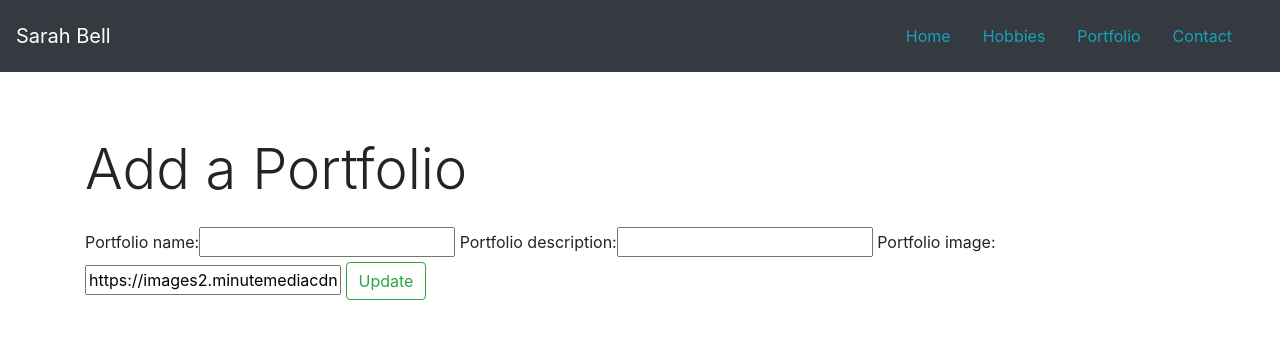
After one commit to sarbell/CS3620_Portfolio, a Django app: page /home/add in a window 1280 px wide. The commit adds this page. Shown: the top 347 px of the page. Run offline with Django 3.2, Linux system fonts and the light colour scheme; a user stored in the database is signed in; some libraries are stand-ins or nearby versions.

Commit message:
coding challenge 6

```diff
--- a/portfolio/PortfolioDatabase/admin.py
+++ b/portfolio/PortfolioDatabase/admin.py
@@ -1,7 +1,8 @@
 from django.contrib import admin
-from .models import Hobbies, Portfolio
+from .models import Hobbies, Portfolio, Contact
 
 # Register your models here.
 
 admin.site.register(Hobbies)
 admin.site.register(Portfolio)
+admin.site.register(Contact)
--- /dev/null
+++ b/portfolio/PortfolioDatabase/forms.py
@@ -0,0 +1,27 @@
+from django import forms
+from .models import Contact, Portfolio
+from django.contrib.auth.models import User
+from django.contrib.auth.forms import UserCreationForm
+
+class ContactForm(forms.ModelForm):
+    name = forms.CharField()
+    email = forms.EmailField()
+    message = forms.CharField()
+
+    class Meta:
+        model = Contact
+        fields = ['name', 'email', 'message']
+
+
+class PortfolioForm(forms.ModelForm):
+    class Meta:
+        model = Portfolio
+        fields = ['portfolio_name', 'portfolio_description', 'portfolio_image']
+
+
+class LoginForm(UserCreationForm):
+    email = forms.EmailField()
+
+    class Meta:
+        model = User
+        fields = ['username', 'email', 'password1', 'password2']
--- a/portfolio/PortfolioDatabase/models.py
+++ b/portfolio/PortfolioDatabase/models.py
@@ -12,8 +12,6 @@ class Hobbies(models.Model):
 
 
 
-
-
 class Portfolio(models.Model):
 
     portfolio_name = models.CharField(max_length=200)
@@ -22,3 +20,13 @@ class Portfolio(models.Model):
 
     def __str__(self):
         return self.portfolio_name+': ' +self.portfolio_description
+
+
+
+class Contact(models.Model):
+    def __str__(self):
+        return self.name
+
+    name = models.CharField(max_length=200)
+    email = models.EmailField(max_length=200)
+    message = models.CharField(max_length=600)
--- a/portfolio/PortfolioDatabase/static/PortfolioDatabase/style.css
+++ b/portfolio/PortfolioDatabase/static/PortfolioDatabase/style.css
@@ -1,3 +1,6 @@
+body{
+    font-family: 'Heebo', sans-serif;
+}
 .stars{
     background-repeat: no-repeat;
     background: linear-gradient(rgba(0,0,0,.1), rgba(0,0,0,.4)), url("https://source.unsplash.com/zepnJQycr4U")center/cover;
@@ -27,3 +30,11 @@
 .hobbyText{
     color: black !important;
 }
+
+.detailContainer:hover{
+    background-color: rgba(23,162,184, .8) !important;
+    cursor: pointer;
+}
+.details:hover{
+    text-decoration: none;
+}
--- a/portfolio/PortfolioDatabase/templates/portfolioApp/base.html
+++ b/portfolio/PortfolioDatabase/templates/portfolioApp/base.html
@@ -4,6 +4,7 @@
 <head>
     <title>Sarah's Portfolio</title>
     <link rel="stylesheet" href="{% static 'PortfolioDatabase/style.css' %}">
+    <link href="https://fonts.googleapis.com/css2?family=Heebo&display=swap" rel="stylesheet">
     <link rel="stylesheet" href="https://stackpath.bootstrapcdn.com/bootstrap/4.5.2/css/bootstrap.min.css" integrity="sha384-JcKb8q3iqJ61gNV9KGb8thSsNjpSL0n8PARn9HuZOnIxN0hoP+VmmDGMN5t9UJ0Z" crossorigin="anonymous">
     <script src="https://stackpath.bootstrapcdn.com/bootstrap/4.5.2/js/bootstrap.min.js" integrity="sha384-B4gt1jrGC7Jh4AgTPSdUtOBvfO8shuf57BaghqFfPlYxofvL8/KUEfYiJOMMV+rV" crossorigin="anonymous"></script>
 </head>
--- a/portfolio/PortfolioDatabase/templates/portfolioApp/hobbies.html
+++ b/portfolio/PortfolioDatabase/templates/portfolioApp/hobbies.html
@@ -7,11 +7,11 @@
                  <h2 class="display-4">Hobbies</h2>
              </div>
              {% for hobby in hobby_list %}
-            <div class="col-4 py-2">
+            <div class="col-lg-4 col-md-6 col-sm-12 py-5">
                   <img src="{{ hobby.hobby_image }}" class="img-fluid h-75 shadow" style="width: 20rem;">
                     <div class="shadow" style="width: 20rem;">
                         <h3 class="bg-white text-dark py-3 text-center" style="width: 20rem;">{{hobby.hobby_name}}</h3>
-                        <a href="{% url 'portfolioApp:details' hobby.id %}" class="btn btn-outline-info btn-block"><span class="hobbyText">See Details</span></a>
+                        <a href="{% url 'portfolioApp:details' hobby.id %}" class="btn btn-outline-info btn-block text-capitalize"><span class="hobbyText">See Details</span></a>
                     </div>
             </div>
              {% endfor %}
--- /dev/null
+++ b/portfolio/PortfolioDatabase/templates/portfolioApp/portfolio-form.html
@@ -0,0 +1,12 @@
+{% extends 'portfolioApp/base.html' %}
+
+{% block body %}
+<div class="container py-5">
+    <h3 class="display-4 py-3">Add a Portfolio </h3>
+   <form method="POST">
+    {% csrf_token %}
+    {{ form }}
+    <button class="btn btn-outline-success " type="submit">Update</button>
+</form>
+</div>
+{% endblock %}
--- a/portfolio/PortfolioDatabase/urls.py
+++ b/portfolio/PortfolioDatabase/urls.py
@@ -7,6 +7,9 @@ urlpatterns = [
     path('hobbies/', views.hobbies, name="hobbies"),
     path('hobbies/<int:hobby_id>', views.details, name="details"),
     path('portfolio/', views.portfolio, name="portfolio"),
+    path('add', views.create_portfolio_item, name="create_portfolio_item"),
     path('portfolio/<int:portfolio_id>', views.portfolio_details, name="portfolio_details"),
+    path('edit/<int:portfolio_id>', views.edit_item, name="edit_item"),
+    path('delete/<int:portfolio_id>', views.delete_item, name="delete_item"),
     path('contact/', views.contact, name="contact"),
 ]
--- a/portfolio/PortfolioDatabase/views.py
+++ b/portfolio/PortfolioDatabase/views.py
@@ -1,6 +1,10 @@
-from django.shortcuts import render
+from django.shortcuts import render, redirect
 from django.http import HttpResponse
-from .models import Hobbies, Portfolio
+from .models import Hobbies, Portfolio, Contact
+from .forms import ContactForm, PortfolioForm, LoginForm
+from django.contrib import messages
+from django.contrib.auth.decorators import login_required
+
 
 
 # Create your views here.
@@ -25,8 +29,26 @@ def portfolio(request):
     return render(request, 'portfolioApp/portfolio.html', context)
 
 
+@login_required()
+def create_portfolio_item(request):
+    form = PortfolioForm(request.POST or None)
+
+    if form.is_valid():
+        form.save()
+        return redirect('portfolioApp:portfolio')
+
+    return render(request, 'portfolioApp/portfolio-form.html', {'form': form})
+
+
+
 def contact(request):
-    return render(request, 'portfolioApp/contact.html')
+    form = ContactForm(request.POST or None)
+
+    if form.is_valid():
+        form.save()
+        return redirect('portfolioApp:home')
+
+    return render(request, 'portfolioApp/contact.html', {'form': form})
 
 
 def details(request, hobby_id):
@@ -43,3 +65,39 @@ def portfolio_details(request, portfolio_id):
         'portfolio_item': portfolio_item
     }
     return render(request, 'portfolioApp/portfolio_details.html', context)
+
+
+@login_required()
+def edit_item(request, portfolio_id):
+    portfolio_item = Portfolio.objects.get(pk=portfolio_id)
+    form = PortfolioForm(request.POST or None, instance=portfolio_item)
+
+    if form.is_valid():
+        form.save()
+        return redirect('portfolioApp:portfolio')
+
+    return render(request, 'portfolioApp/portfolio-form.html', {'form': form, 'portfolio_item':portfolio_item})
+
+
+@login_required()
+def delete_item(request, portfolio_id):
+    portfolio_item = Portfolio.objects.get(pk=portfolio_id)
+
+    if request.method == 'POST':
+        portfolio_item.delete()
+        return redirect('portfolioApp:portfolio')
+
+    return render(request, 'portfolioApp/delete_item.html', {'portfolio_item':portfolio_item})
+
+
+def login(request):
+    if request.method == 'POST':
+        form = LoginForm(request.POST)
+        if form.is_valid():
+            form.save()
+            username = form.cleaned_data.get('username')
+            messages.success(request, f'Welcome {username}! Your are logged in!')
+            return redirect('portfolioApp:home')
+    else:
+        form = LoginForm()
+    return render(request, 'login.html', {'form': form})
--- a/portfolio/portfolio/settings.py
+++ b/portfolio/portfolio/settings.py
@@ -119,3 +119,5 @@ USE_TZ = True
 # https://docs.djangoproject.com/en/2.2/howto/static-files/
 
 STATIC_URL = '/static/'
+LOGIN_REDIRECT_URL = 'portfolioApp:home'
+LOGIN_URL = 'login'
--- a/portfolio/portfolio/urls.py
+++ b/portfolio/portfolio/urls.py
@@ -15,8 +15,12 @@ Including another URLconf
 """
 from django.contrib import admin
 from django.urls import path, include
+from django.contrib.auth import views as authentication_views
 
 urlpatterns = [
     path('admin/', admin.site.urls),
     path('home/', include('PortfolioDatabase.urls')),
+    path('login/', authentication_views.LoginView.as_view(template_name='portfolioApp/login.html'), name="login"),
+    path('logout/', authentication_views.LogoutView.as_view(template_name='portfolioApp/logout.html'), name="logout")
+
 ]
```
Also changed, not shown: portfolio/PortfolioDatabase/templates/portfolioApp/contact.html (+7 -2 lines), portfolio/PortfolioDatabase/templates/portfolioApp/delete_item.html (added, +10 -0 lines), portfolio/PortfolioDatabase/templates/portfolioApp/login.html (added, +15 -0 lines), portfolio/PortfolioDatabase/templates/portfolioApp/logout.html (added, +7 -0 lines), portfolio/PortfolioDatabase/templates/portfolioApp/portfolio.html (+12 -4 lines), portfolio/PortfolioDatabase/templates/portfolioApp/portfolio_details.html (+10 -2 lines), portfolio/PortfolioDatabase/migrations/0005_contact.py (added), portfolio/PortfolioDatabase/migrations/0006_auto_20201010_1945.py (added), portfolio/db.sqlite3.
